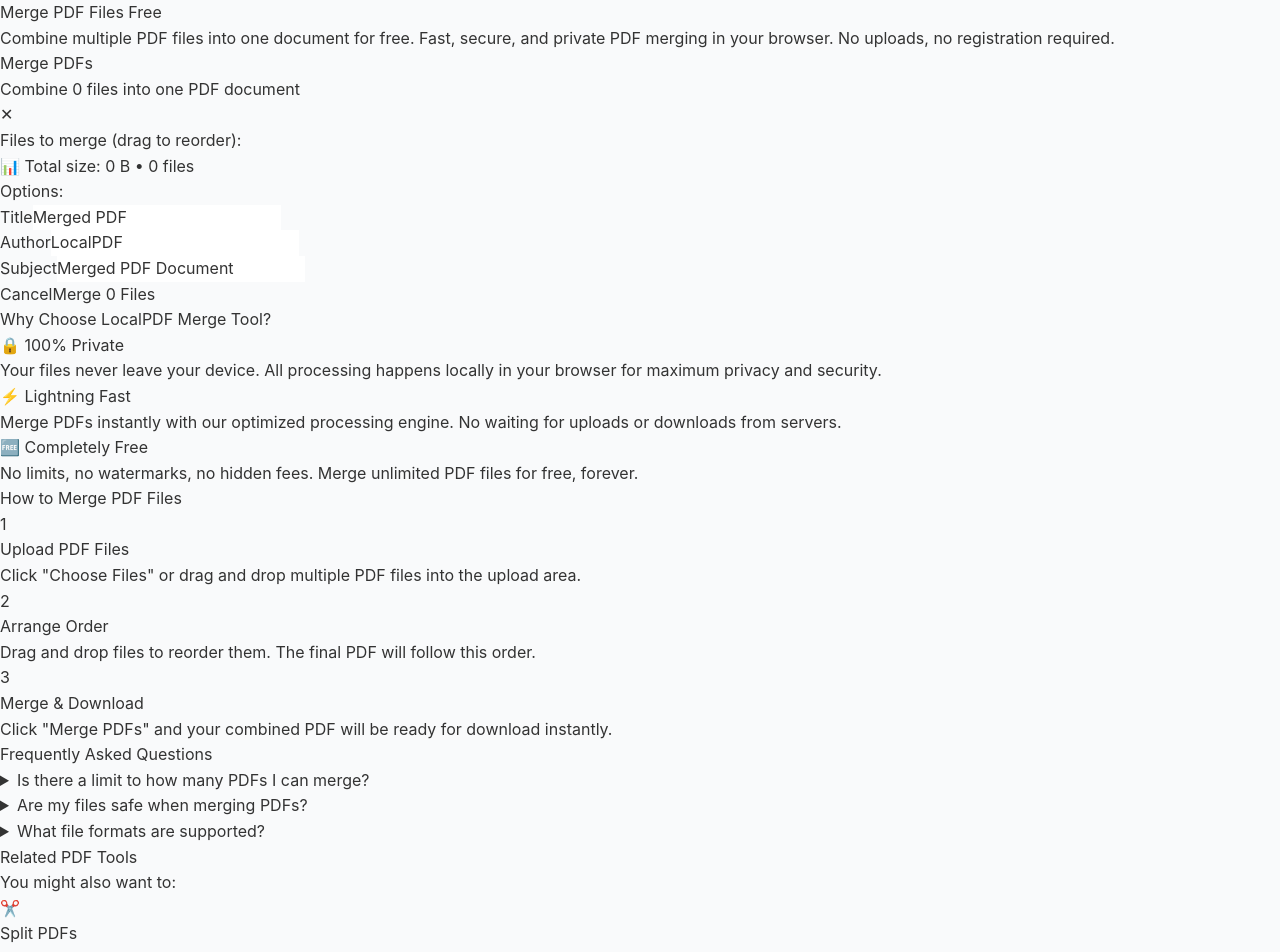
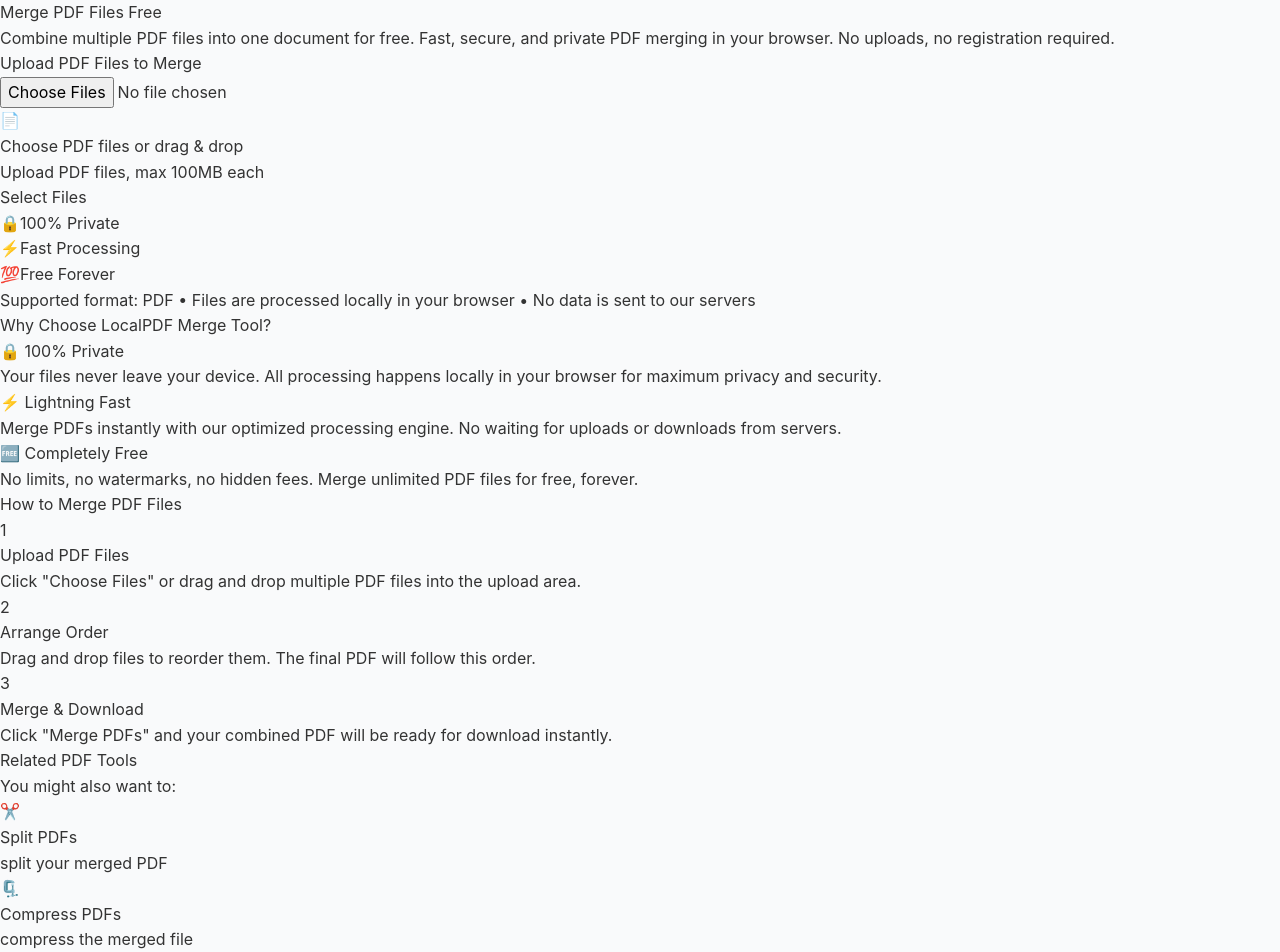
Before and after one commit to ulinycoin/clientpdf-pro, a React (Vite) app: page /merge-pdf in a window 1280 px wide. Shown: the top 952 px of the page. Built offline with nearby package versions, Linux system fonts and the light colour scheme.

Commit message:
Fix MergePDFPage - add proper file upload and state management

```diff
--- a/src/pages/tools/MergePDFPage.tsx
+++ b/src/pages/tools/MergePDFPage.tsx
@@ -1,11 +1,37 @@
-import React from 'react';
+import React, { useState } from 'react';
 import { toolsSEOData } from '../../data/seoData';
 import SEOHead from '../../components/SEO/SEOHead';
 import RelatedTools from '../../components/common/RelatedTools';
 import MergeTool from '../../components/organisms/MergeTool';
+import FileUploadZone from '../../components/molecules/FileUploadZone';
+import { useFileUpload } from '../../hooks/useFileUpload';
 
 const MergePDFPage: React.FC = () => {
   const seoData = toolsSEOData.merge;
+  const [toolActive, setToolActive] = useState(false);
+
+  const {
+    files,
+    addFiles,
+    removeFile,
+    clearFiles
+  } = useFileUpload();
+
+  const handleFileSelect = (selectedFiles: File[]) => {
+    addFiles(selectedFiles);
+    if (selectedFiles.length > 0) {
+      setToolActive(true);
+    }
+  };
+
+  const handleToolComplete = () => {
+    setToolActive(false);
+    clearFiles();
+  };
+
+  const handleToolClose = () => {
+    setToolActive(false);
+  };
 
   return (
     <>
@@ -28,16 +54,67 @@ const MergePDFPage: React.FC = () => {
           </p>
         </header>
 
-        {/* Tool Component */}
+        {/* Tool Section */}
         <section className="mb-12">
+          {!toolActive ? (
+            <div className="max-w-2xl mx-auto">
+              <h2 className="text-2xl font-semibold text-gray-900 mb-6 text-center">
+                Upload PDF Files to Merge
+              </h2>
+              <FileUploadZone
+                onFilesSelected={handleFileSelect}
+                accept="application/pdf"
+                multiple={true}
+                maxSize={100 * 1024 * 1024}
+                disabled={false}
+              />
+
+              {files.length > 0 && (
+                <div className="mt-6 space-y-3">
+                  {files.map((file, index) => (
+                    <div key={index} className="bg-white rounded-lg shadow-md p-4">
+                      <div className="flex items-center justify-between">
+                        <div className="flex items-center space-x-3">
+                          <div className="w-10 h-10 bg-red-100 rounded-lg flex items-center justify-center">
+                            <span className="text-red-600 text-lg">📄</span>
+                          </div>
+                          <div>
+                            <p className="font-medium text-gray-900">{file.name}</p>
+                            <p className="text-sm text-gray-500">
+                              {(file.size / 1024 / 1024).toFixed(2)} MB
+                            </p>
+                          </div>
+                        </div>
+                        <button
+                          onClick={() => removeFile(index)}
+                          className="text-red-500 hover:text-red-700"
+                        >
+                          Remove
+                        </button>
+                      </div>
+                    </div>
+                  ))}
+                  <button
+                    onClick={() => setToolActive(true)}
+                    className="w-full px-4 py-3 bg-blue-600 text-white rounded-lg hover:bg-blue-700 transition-colors font-medium"
+                  >
+                    Start Merging ({files.length} files)
+                  </button>
+                </div>
+              )}
+            </div>
+          ) : (
             <MergeTool
-            files={[]}
-            onComplete={() => {}}
-            onClose={() => {}}
+              files={files}
+              onComplete={handleToolComplete}
+              onClose={handleToolClose}
             />
+          )}
         </section>
 
-        {/* Features Section */}
+        {/* Features Section - only show when tool is not active */}
+        {!toolActive && (
+          <>
             <section className="mb-12">
               <h2 className="text-2xl font-semibold text-gray-900 mb-6">
                 Why Choose LocalPDF Merge Tool?
@@ -70,7 +147,6 @@ const MergePDFPage: React.FC = () => {
               </div>
             </section>
 
-        {/* How to Use Section */}
             <section className="mb-12">
               <h2 className="text-2xl font-semibold text-gray-900 mb-6">
                 How to Merge PDF Files
@@ -107,42 +183,13 @@ const MergePDFPage: React.FC = () => {
                 </ol>
               </div>
             </section>
+          </>
+        )}
 
-        {/* FAQ Section */}
-        <section className="mb-12">
-          <h2 className="text-2xl font-semibold text-gray-900 mb-6">
-            Frequently Asked Questions
-          </h2>
-          <div className="space-y-4">
-            <details className="bg-white rounded-lg shadow-md p-6">
-              <summary className="font-semibold text-gray-900 cursor-pointer">
-                Is there a limit to how many PDFs I can merge?
-              </summary>
-              <p className="text-gray-600 mt-3">
-                No, there are no limits! You can merge as many PDF files as you want, completely free.
-              </p>
-            </details>
-            <details className="bg-white rounded-lg shadow-md p-6">
-              <summary className="font-semibold text-gray-900 cursor-pointer">
-                Are my files safe when merging PDFs?
-              </summary>
-              <p className="text-gray-600 mt-3">
-                Absolutely! All processing happens in your browser. Your files never get uploaded to any server, ensuring complete privacy.
-              </p>
-            </details>
-            <details className="bg-white rounded-lg shadow-md p-6">
-              <summary className="font-semibold text-gray-900 cursor-pointer">
-                What file formats are supported?
-              </summary>
-              <p className="text-gray-600 mt-3">
-                Currently, we support PDF files only. The merged output will also be a PDF file.
-              </p>
-            </details>
-          </div>
-        </section>
-
-        {/* Related Tools */}
+        {/* Related Tools - only show when tool is not active */}
+        {!toolActive && (
           <RelatedTools currentTool="merge" className="mb-8" />
+        )}
       </main>
     </>
   );
```
Lines whose indentation alone changed are shown as unchanged.
